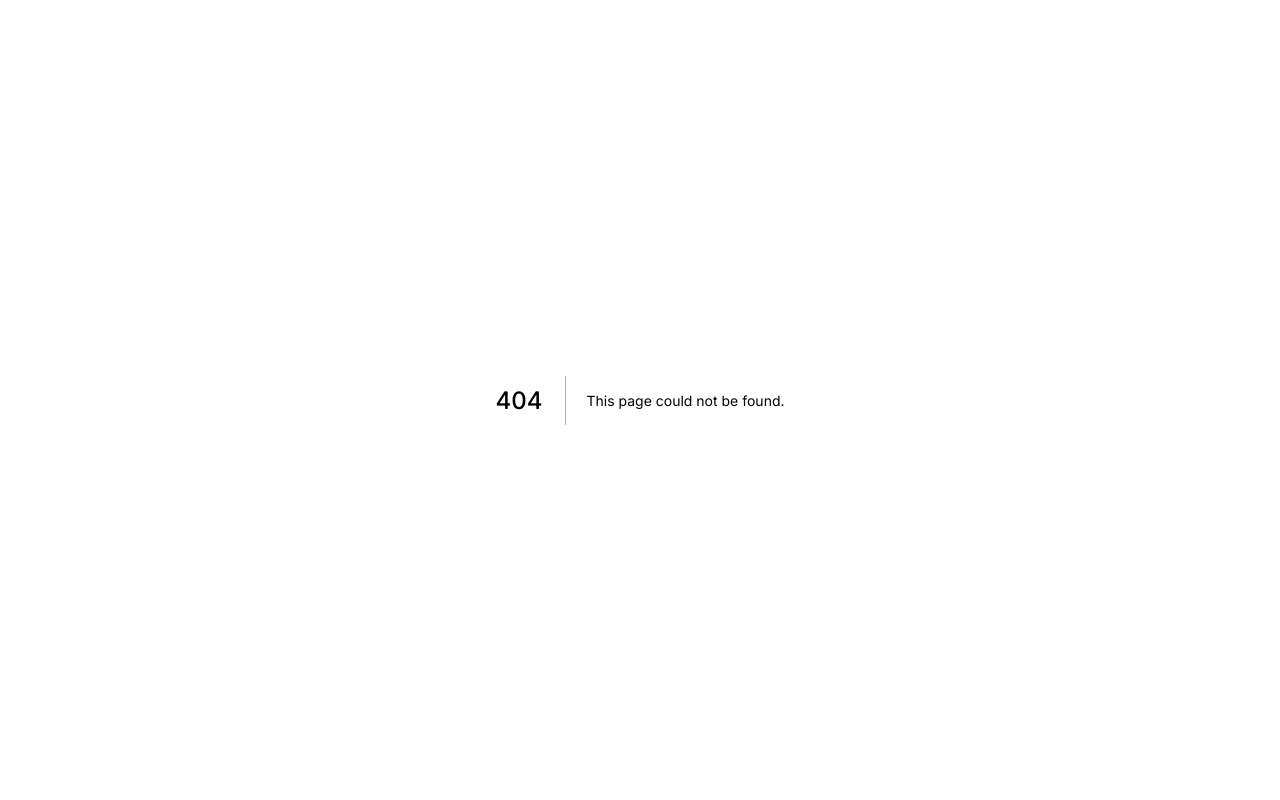
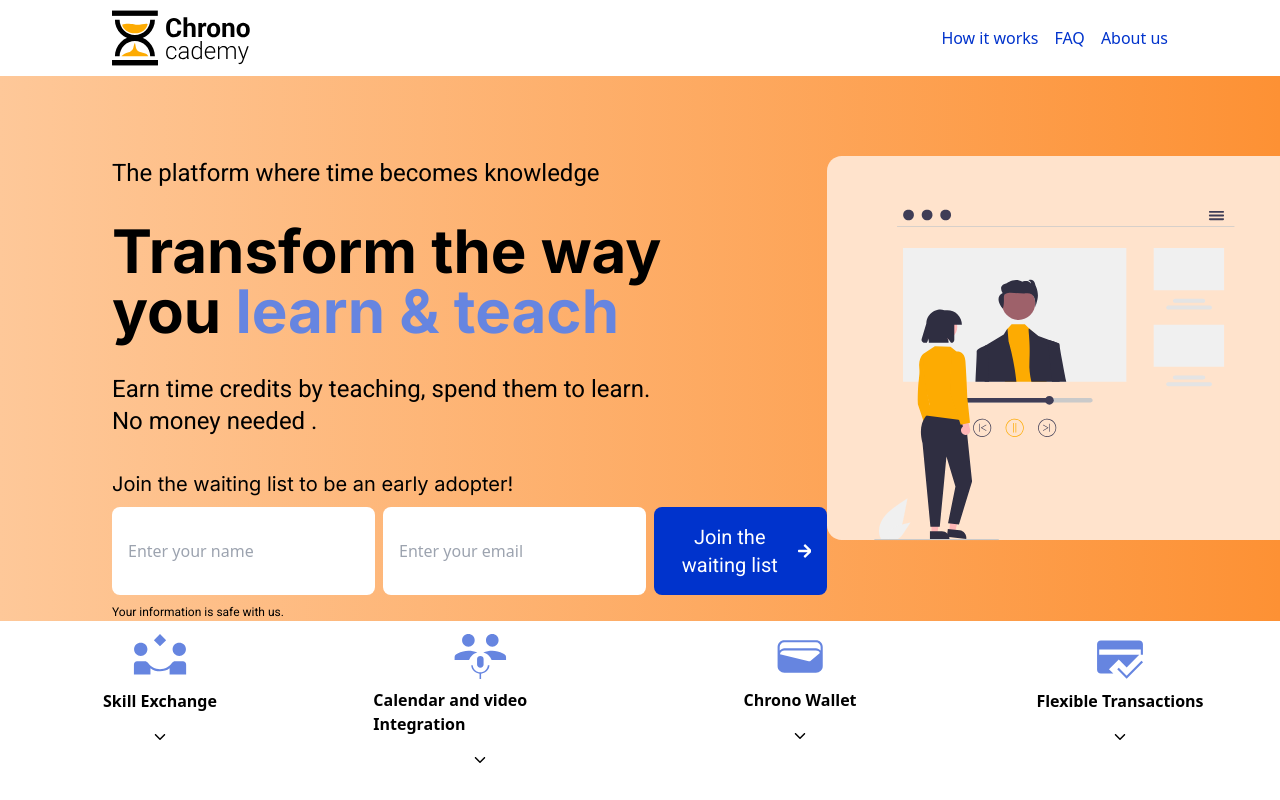
Before and after one commit to juaninicolai/chronocademy, a Next.js app: page /landing in a window 1280 px wide. Before the commit this address had no page. Shown: the top 800 px of the page. Built offline with nearby package versions, Linux system fonts and the light colour scheme.

Commit message:
refactor: move content from layout to landing page

```diff
--- /dev/null
+++ b/app/landing/index.ts
@@ -0,0 +1 @@
+export { default as LandingPage } from "./page";
--- /dev/null
+++ b/app/landing/page.tsx
@@ -0,0 +1,17 @@
+import Hero from "@/app/components/Hero";
+import FeatureList from "@/app/components/FeatureList";
+import HowItWorks from "@/app/components/HowItWorks";
+import FAQs from "@/app/components/FAQs";
+import AboutUs from "@/app/components/AboutUs";
+
+export default function LandingPage() {
+  return (
+    <>
+      <Hero />
+      <FeatureList />
+      <HowItWorks />
+      <FAQs />
+      <AboutUs />
+    </>
+  );
+}
--- a/app/layout.tsx
+++ b/app/layout.tsx
@@ -1,15 +1,10 @@
 import type { Metadata } from "next";
 import "./globals.css";
 import Navbar from "@/app/components/Navbar";
-import Hero from "@/app/components/Hero";
 import React, { ReactNode } from "react";
-import FeatureList from "@/app/components/FeatureList";
-import HowItWorks from "@/app/components/HowItWorks";
 import { Inter, Roboto } from "next/font/google";
-import FAQs from "@/app/components/FAQs";
-import AboutUs from "@/app/components/AboutUs";
 import Footer from "@/app/components/Footer";
-import classnames from 'classnames'
+import classnames from "classnames";
 
 export const metadata: Metadata = {
   title: "Chronocademy",
@@ -36,13 +31,8 @@ export default function RootLayout({
   return (
     <html lang="en">
       <body className={classnames("w-full", inter.variable, roboto.variable)}>
-        {children}
         <Navbar />
-        <Hero />
-        <FeatureList />
-        <HowItWorks />
-        <FAQs />
-        <AboutUs />
+        <main>{children}</main>
         <Footer />
       </body>
     </html>
--- a/app/page.tsx
+++ b/app/page.tsx
@@ -1,3 +1,5 @@
-export default function Home() {
-  return <main></main>;
+import { LandingPage } from "./landing";
+
+export default function IndexPage() {
+  return <LandingPage />;
 }
```
